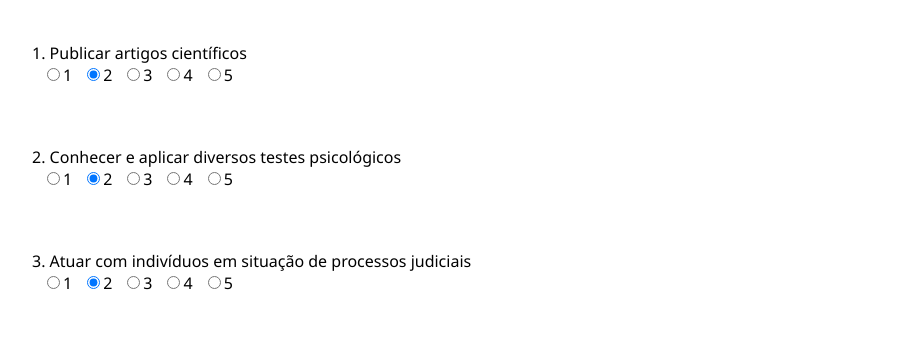
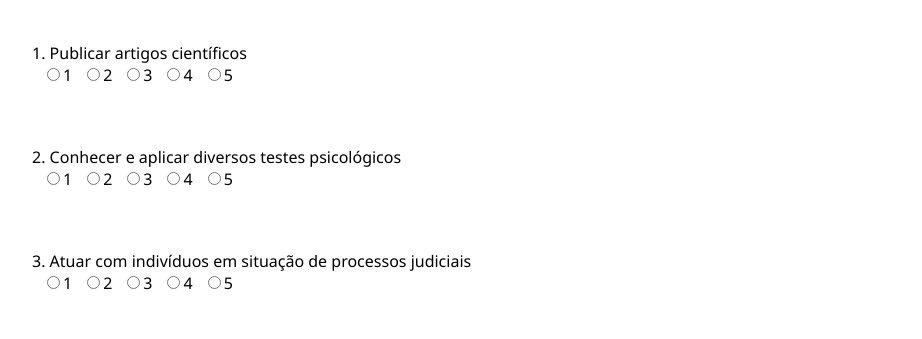
Before and after one commit to danilobritto/testepsi, a React (Create React App) app: page / in a window 1280 px wide. Shown: the part 446-785 px from the top of the page, without its empty margins (158-1080 px from the left). Built offline with nearby package versions, Linux system fonts and the light colour scheme.

Commit message:
Corrigindo percentil

```diff
--- a/src/App.jsx
+++ b/src/App.jsx
@@ -35,7 +35,7 @@ function classificarFaixa(index) {
 }
 
 function App() {
-  const [answers, setAnswers] = useState(Array(questions.length).fill(2));
+  const [answers, setAnswers] = useState(Array(questions.length).fill(''));
   const [results, setResults] = useState(null);
   const [error, setError] = useState('');
 
```
